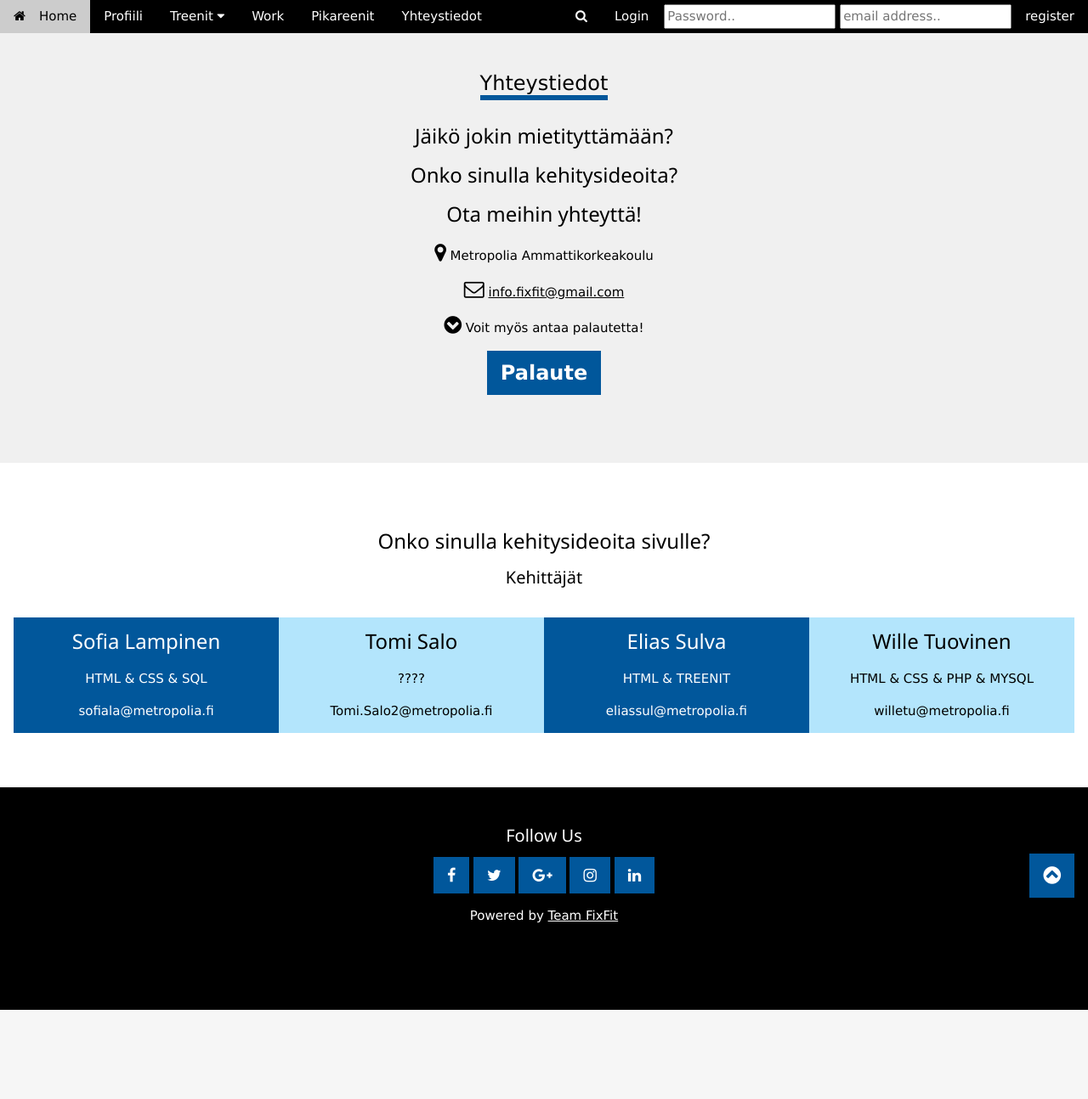
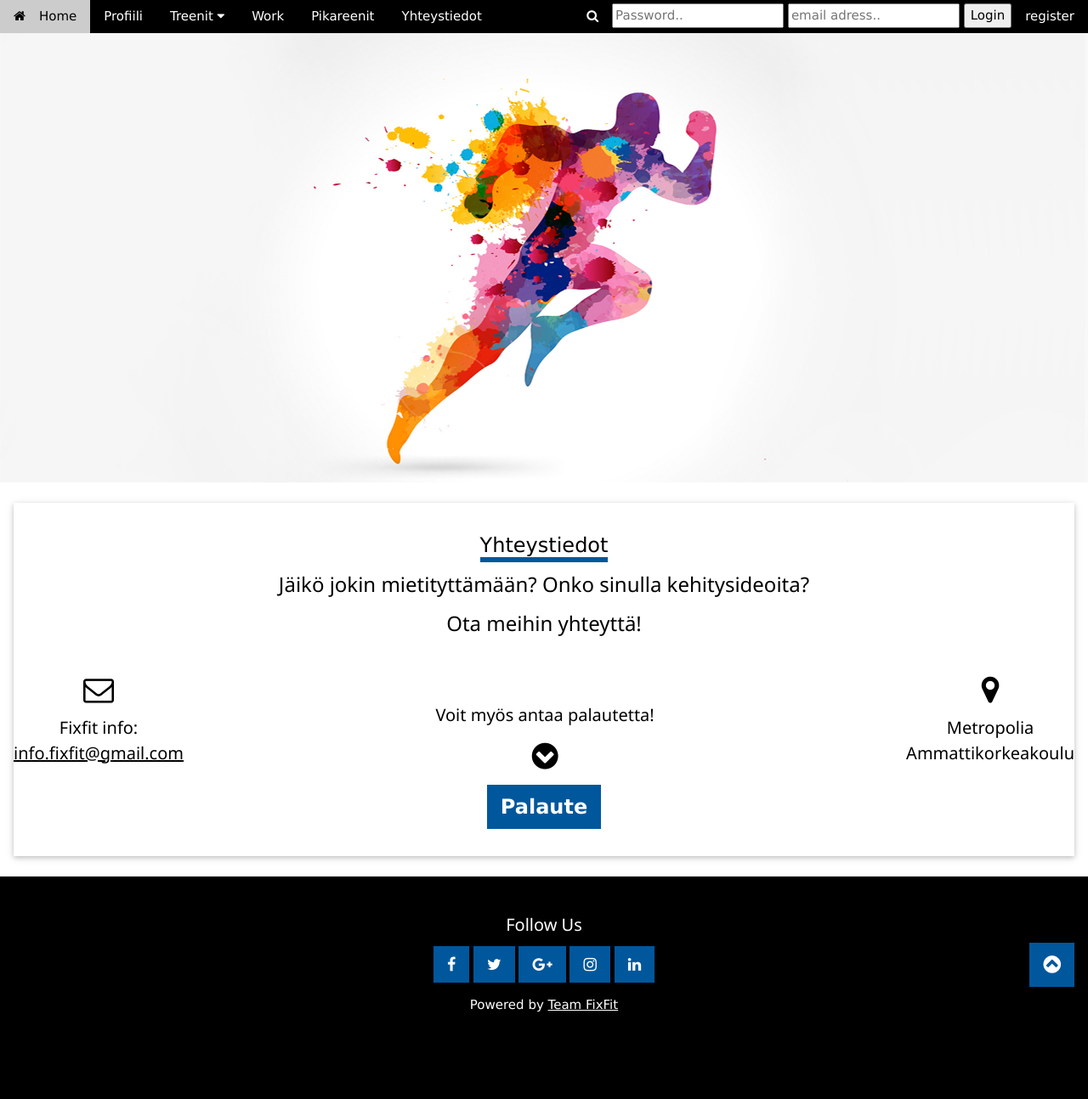
Before and after one commit to stinkybrew/Fitfix, a PHP site: page /yhteystiedot.php in a window 1280 px wide. Shown: the whole page at 85% size. Before the commit the page ends 1189 px from the top, so only its background shows below. Run offline with PHP 8.4, Linux system fonts and the light colour scheme.

Commit message:
Update yhteystiedot.php
päivitetty yhteystiedot kivemman näköiseksi

```diff
--- a/yhteystiedot.php
+++ b/yhteystiedot.php
@@ -44,13 +44,13 @@
                 <a href="yhteystiedot.php" class="w3-bar-item w3-button w3-hide-small w3-hover-white">Yhteystiedot</a>
                 <div>
                     <a href="register.php" style="float:right" class="w3-bar-item w3-button w3-hide-small w3-hover-white">register</a>
-                    <div style="float:right;background-color:fff" class="w3-hide-small">
+                    <div style="float:right;background-color:fff;padding-top:4px" class="w3-hide-small">
                         <form action=".php">
                             <label for="psw"></label>
-                            <input style="margin-top:5px" type="text" id="psw" name="password" placeholder="Password..">
+                            <input type="text" id="psw" name="password" placeholder="Password..">
                             <label for="email"></label>
-                            <input style="margin-top:5px" type="text" id="email" name="email address" placeholder="email address..">
-                            <input style="margin-right:2px" class="w3-bar-item w3-button w3-hide-small w3-hover-white" type="submit" value="Login">
+                            <input type="text" id="email" name="email adress" placeholder="email adress..">
+                            <input type="submit" value="Login">
                         </form>
                     </div>
                     <a href="#" class="w3-bar-item w3-button w3-hide-small w3-right w3-hover-teal" title="Search"><i class="fa fa-search"></i>
@@ -74,35 +74,35 @@
                 </div>
             </div>
         </div>
-        <!--
-//Image Header
+
+        <!--Image Header-->
         <div class="w3-display-container w3-animate-opacity">
-<img src="/w3images/sailboat.jpg" alt="boat" style="width:100%;min-height:350px;max-height:600px;">
-<div class="w3-container w3-display-bottomleft w3-margin-bottom">
-<button onclick="document.getElementById('id01').style.display='block'" class="w3-button w3-xlarge w3-theme w3-hover-teal" title="Go To W3.CSS">LEARN W3.CSS</button>
+            <img src="img/running_man_wider.jpg" alt="runningman" style="width:100%;min-height:350px;max-height:600px;">
         </div>
-</div>
--->
         <!-- Contact Container -->
 
-        <div class="w3-container w3-padding-64 w3-theme-l5" id="contact">
-            <div class="w3-row w3-center">
-                <div class="w3-margin-bottom ">
-                    <div class="w3-padding-16"><span class="w3-xlarge w3-border-teal w3-bottombar">Yhteystiedot</span></div>
-                    <h3>Jäikö jokin mietityttämään?</h3>
-                    <h3>Onko sinulla kehitysideoita?</h3>
+        <div class="w3-container w3-padding-24">
+            <div class="w3-center w3-card w3-padding-16 backroundcolor center">
+                <div class="w3-padding-16"><span class="w3-xlarge w3-border-teal w3-bottombar">Yhteystiedot</span>
+                    <h3>Jäikö jokin mietityttämään? Onko sinulla kehitysideoita?</h3>
                     <h3>Ota meihin yhteyttä!</h3>
-                    <p><i class="fa fa-map-marker w3-text-teal w3-xlarge"></i>    Metropolia Ammattikorkeakoulu</p>
-                    <p><i class="fa fa-envelope-o w3-text-teal w3-xlarge"></i>    <a href="info.fixfit@gmail.com">info.fixfit@gmail.com</a></p>
-                    <div class="w3-display-container w3-animate-opacity">
-                        <p><i class="fa fa-chevron-circle-down w3-text-teal w3-xlarge"></i>    Voit myös antaa palautetta!</p>
+                </div>
+                <div class="w3-padding-16 boxover center boxcolor">
+                    <div class="box w3-right">
+                        <i class="fa fa-map-marker w3-text-teal w3-xxlarge"></i><h4>Metropolia<br>Ammattikorkeakoulu</h4>
+                    </div>
+                    <div class="box w3-left">
+                        <i class="fa fa-envelope-o w3-xxlarge"></i><h4>Fixfit info:<br><a href="info.fixfit@gmail.com">info.fixfit@gmail.com</a></h4>
+                    </div>
+                    <div class="boxunder">
+                        <br>
+                        <h4>Voit myös antaa palautetta!</h4>
+                        <p><i class="fa fa-chevron-circle-down w3-center w3-xxlarge"></i></p>
 
-                        <div class="w3-container w3-margin-bottom" style="display:block">
                         <button onclick="document.getElementById('id01').style.display='block'" class="w3-button w3-xlarge w3-theme w3-hover-teal" title="Go To W3.CSS"><b>Palaute</b></button>
                     </div>
                 </div>
             </div>
-
             <!-- Modal -->
             <div id="id01" class="w3-modal">
                 <div class="w3-modal-content w3-card-4 w3-animate-top">
@@ -113,11 +113,11 @@
                     <div class="w3-container">
                         <form class="w3-container w3-card-4 w3-padding-16 w3-white" action="lahetys.php" method="post">
                             <div class="w3-section">
-                                    <label>Nimi</label>
+                                <label>Name</label>
                                 <input class="w3-input" type="text" name="name">
                             </div>
                             <div class="w3-section">
-                                    <label>Sähköpostiosoite</label>
+                                <label>Email</label>
                                 <input class="w3-input" type="text" name="email">
                             </div>
                             <div class="w3-section">
@@ -133,47 +133,12 @@
 
                     </div>
                     <footer class="w3-container w3-teal">
-                            <p>Kiitos palautteesta!</p>
+                        <p>Kiitos palauteesta!</p>
                     </footer>
                 </div>
             </div>
 
-            </div>
-        </div>
 
-        <!-- Team Container -->
-        <div class="w3-container w3-padding-64 w3-center" id="team">
-            <h3>Onko sinulla kehitysideoita sivulle?</h3>
-            <h4>Kehittäjät</h4>
-            <div class="w3-row"><br>
-                <div class="w3-quarter w3-teal">
-                    <!--<img src="/w3images/avatar.jpg" alt="Boss" style="width:45%" class="w3-circle w3-hover-opacity">-->
-                    <h3>Sofia Lampinen</h3>
-                    <p>HTML & CSS & SQL</p>
-                    <p>sofiala@metropolia.fi</p>
-                </div>
-
-                <div class="w3-quarter w3-white">
-
-                    <h3>Tomi Salo</h3>
-                    <p>????</p>
-                    <p>Tomi.Salo2@metropolia.fi</p>
-                </div>
-
-                <div class="w3-quarter w3-teal">
-
-                    <h3>Elias Sulva</h3>
-                    <p>HTML & TREENIT</p>
-                    <p>eliassul@metropolia.fi</p>
-                </div>
-
-                <div class="w3-quarter w3-white">
-
-                    <h3>Wille Tuovinen</h3>
-                    <p>HTML & CSS & PHP & MYSQL</p>
-                    <p>willetu@metropolia.fi</p>
-                </div>
-            </div>
         </div>
 
         <!-- Footer -->
@@ -201,7 +166,7 @@
                 x.style.paddingTop = "10%";
                 x.style.display = "block";
             }
-
+            // testiä!
             // Close side navigation
             function w3_close() {
                 document.getElementById("mySidebar").style.display = "none";
```
Lines whose indentation alone changed are shown as unchanged.
